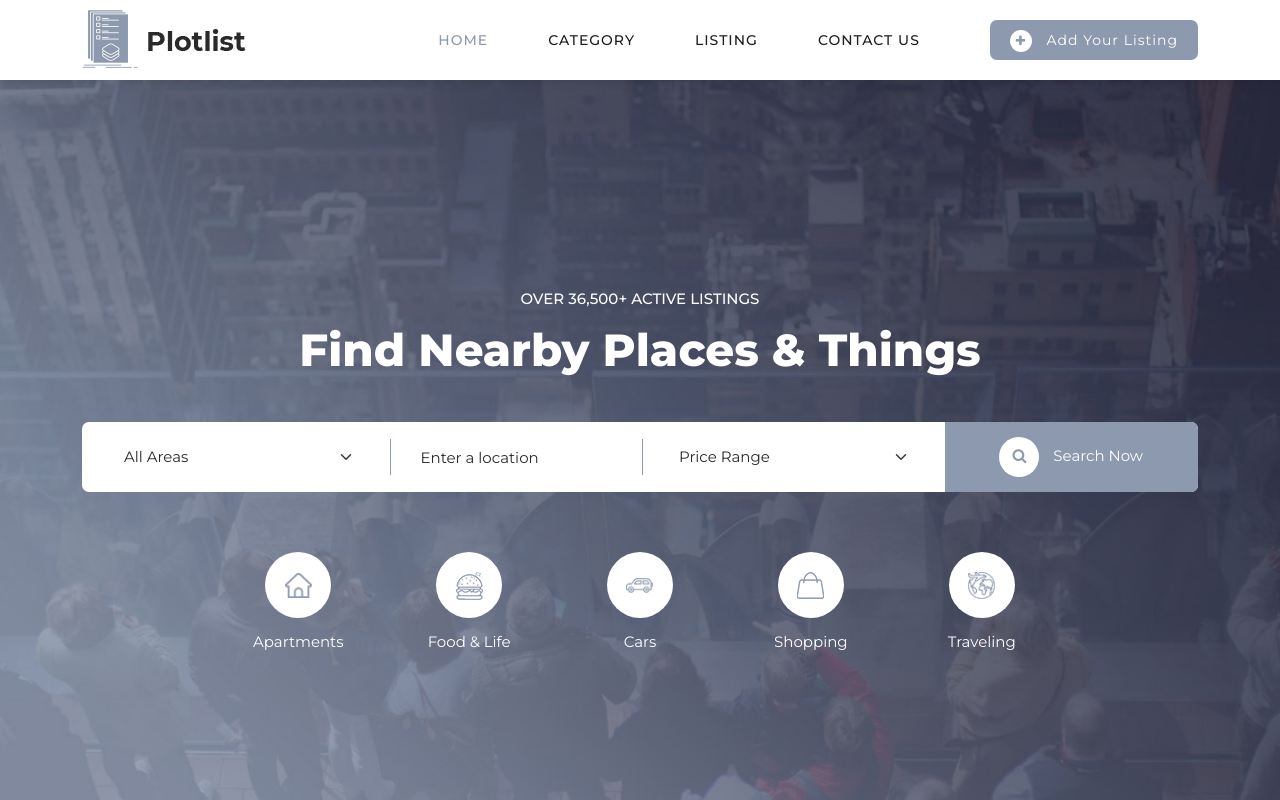
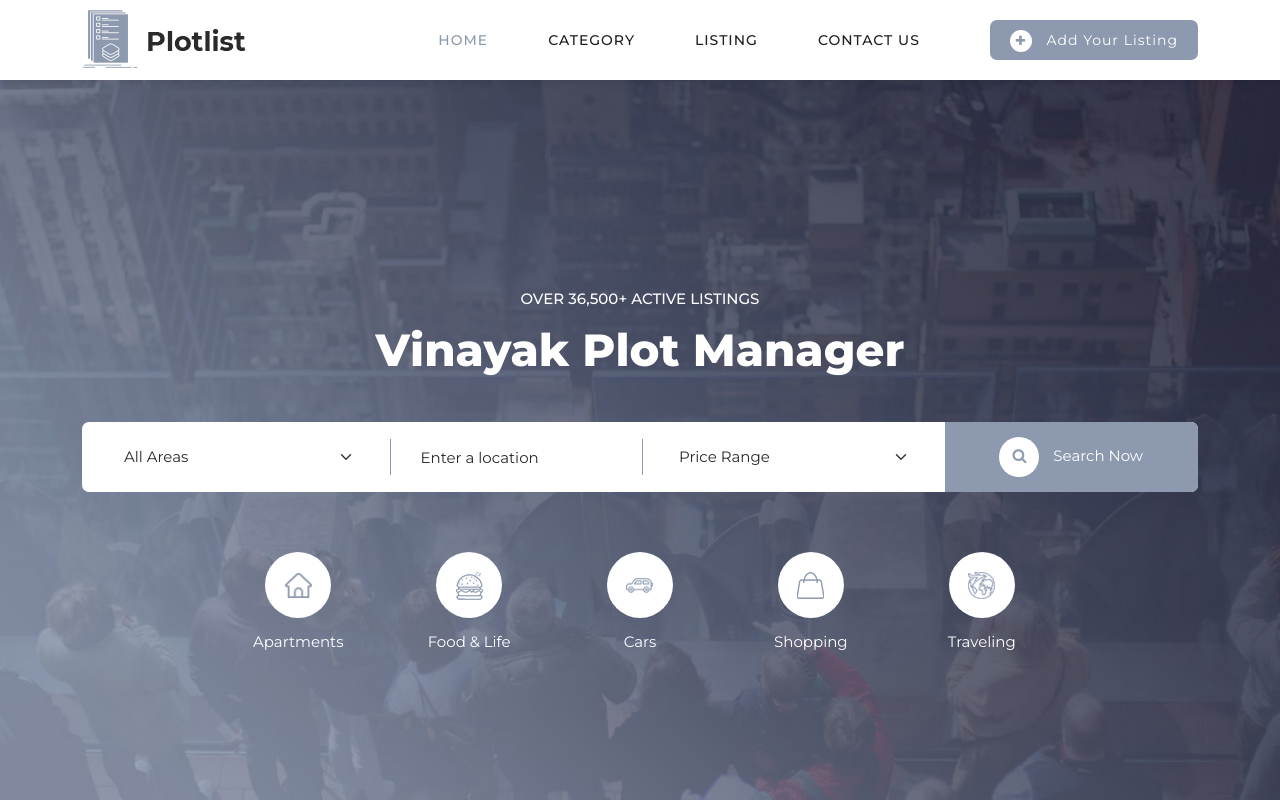
Before and after one commit to vinayakkulkarni053-max/EY_4.0_SU, a plain HTML site: page index.html in a window 1280 px wide. Shown: the top 800 px of the page. Drawn offline with Linux system fonts and the light colour scheme.

Commit message:
Update index.html

```diff
--- a/index.html
+++ b/index.html
@@ -11,7 +11,7 @@
     <link rel="preconnect" href="https://fonts.gstatic.com">
     <link href="https://fonts.googleapis.com/css2?family=Montserrat:wght@100;200;300;400;500;600;700;800;900&display=swap" rel="stylesheet">
 
-    <title>Plot Listing vinayak</title>
+    <title>plot listing vinayak</title>
 
     <!-- Bootstrap core CSS -->
     <link href="vendor/bootstrap/css/bootstrap.min.css" rel="stylesheet">
@@ -80,7 +80,7 @@ https://templatemo.com/tm-564-plot-listing
         <div class="col-lg-12">
           <div class="top-text header-text">
             <h6>Over 36,500+ Active Listings</h6>
-            <h2>Find Nearby Places &amp; Things</h2>
+            <h2>vinayak plot manager</h2>
           </div>
         </div>
         <div class="col-lg-12">
```
